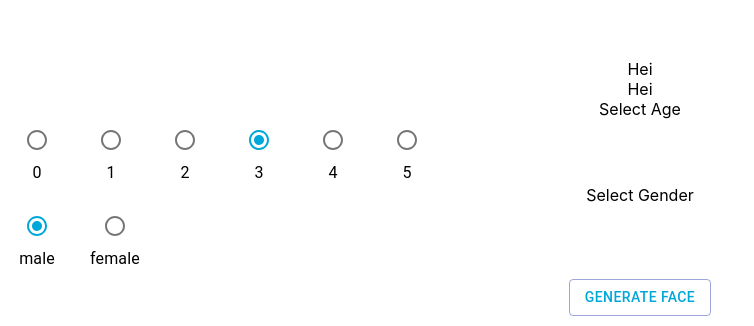
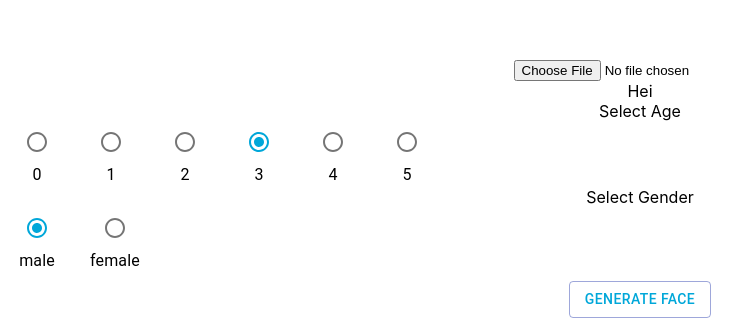
Before and after one commit to CogitoNTNU/face-aging, a React (Create React App) app in the folder face-aging-app/: page / in a window 1280 px wide. Shown: the part 1753-2079 px from the top of the page, without its empty margins (0-754 px from the left). Built offline with nearby package versions, Linux system fonts and the light colour scheme.

Commit message:
Added picture upload and preview

```diff
--- a/face-aging-app/src/components/PictureUploader.tsx
+++ b/face-aging-app/src/components/PictureUploader.tsx
@@ -1,5 +1,18 @@
-import React from "react";
+import React, { useState } from "react";
 
 export default function PictureUploader() {
-  return <div>Hei</div>;
+  const [image, setImage] = useState("");
+
+  const handleChange = (event: React.ChangeEvent<HTMLInputElement>) => {
+    event.target.files != null
+      ? setImage(URL.createObjectURL(event.target.files[0]))
+      : setImage("");
+  };
+
+  return (
+    <div>
+      <input type="file" onChange={handleChange} />
+      <img src={image} />
+    </div>
+  );
 }
--- a/face-aging-app/src/container/FaceAgeContainer.tsx
+++ b/face-aging-app/src/container/FaceAgeContainer.tsx
@@ -1,4 +1,4 @@
-import React from "react";
+import React, { useState } from "react";
 
 import Header from "./Header";
 import AgeSelector from "../components/AgeSelector";
@@ -8,8 +8,8 @@ import PictureViewer from "../components/PictureViewer";
 import GeneratePictureButton from "../components/GeneratePictureButton";
 
 export default function FaceAgeContainer() {
-  const [targetAge, setTargetAge] = React.useState(3);
-  const [targetGender, setTargetGender] = React.useState("male");
+  const [targetAge, setTargetAge] = useState(3);
+  const [targetGender, setTargetGender] = useState("male");
 
   const registerTargetAge = (newTarget: number) => {
     setTargetAge(newTarget);
```
